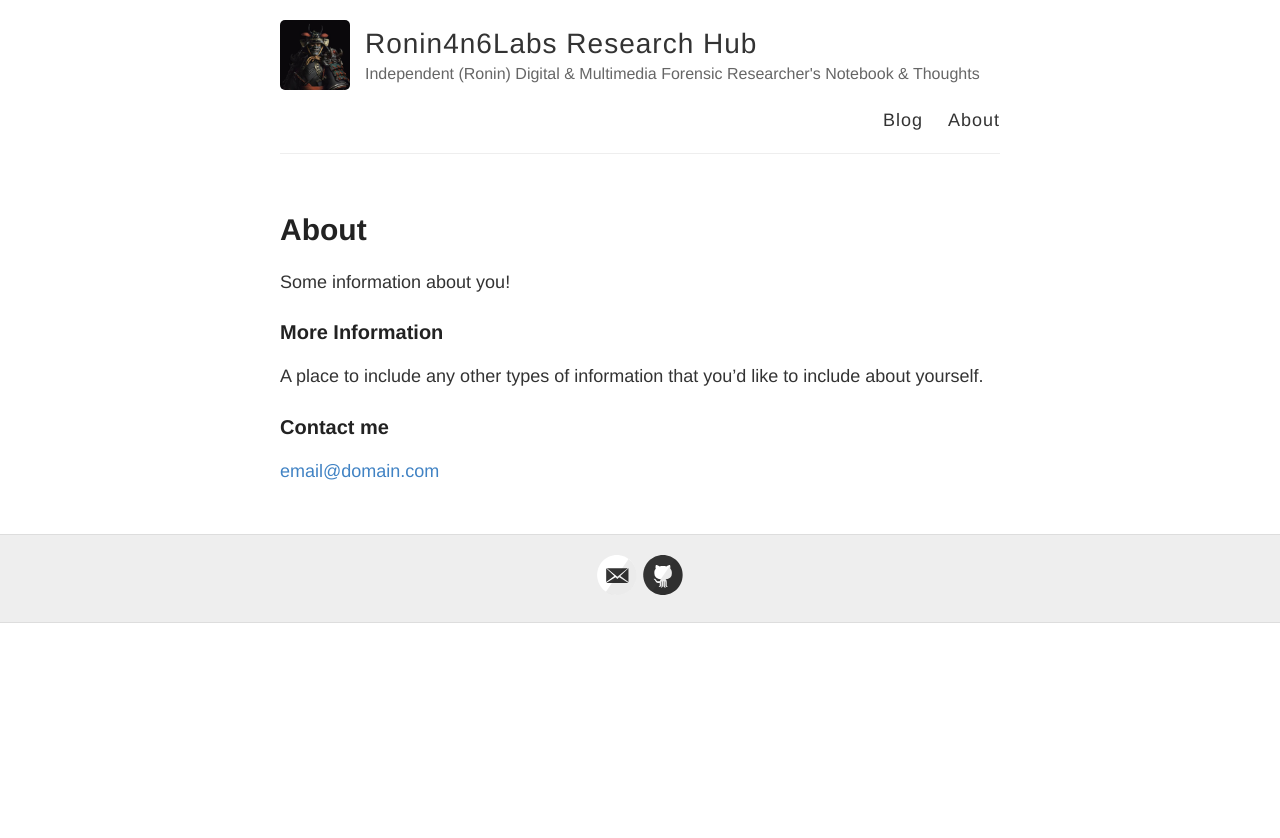
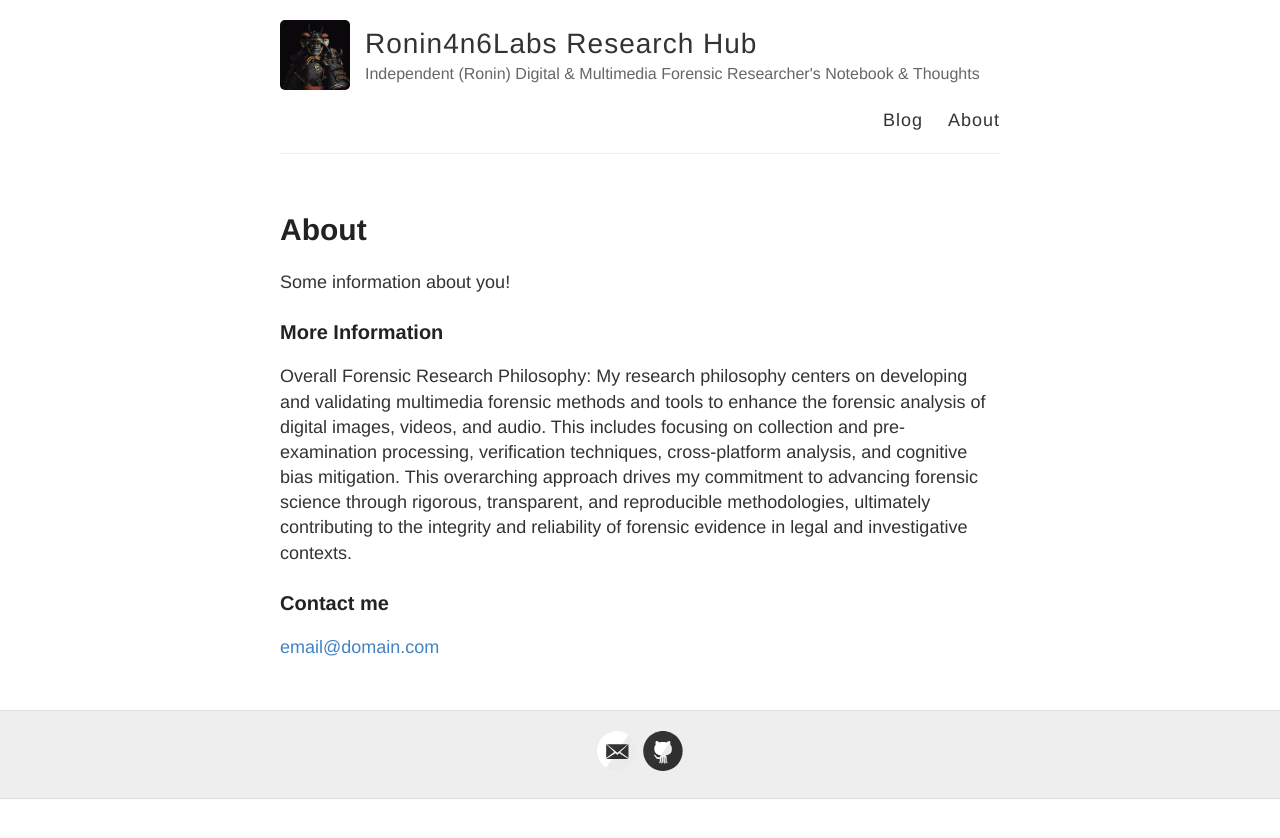
Before and after one commit to ronin4n6labs/Ronin4n6Labs.github.io, a Jekyll site: the page built from about.md, in a window 1280 px wide. Shown: the top 838 px of the page. Built offline with Jekyll 4.4.1, drawn with Linux system fonts in a browser that asks for light colours.

```diff
--- a/about.md
+++ b/about.md
@@ -8,7 +8,7 @@
 
 ### More Information
 
-A place to include any other types of information that you'd like to include about yourself.
+Overall Forensic Research Philosophy: My research philosophy centers on developing and validating multimedia forensic methods and tools to enhance the forensic analysis of digital images, videos, and audio. This includes focusing on collection and pre-examination processing, verification techniques, cross-platform analysis, and cognitive bias mitigation. This overarching approach drives my commitment to advancing forensic science through rigorous, transparent, and reproducible methodologies, ultimately contributing to the integrity and reliability of forensic evidence in legal and investigative contexts.
 
 ### Contact me
 
```
Also changed, not shown: 1 other file.
